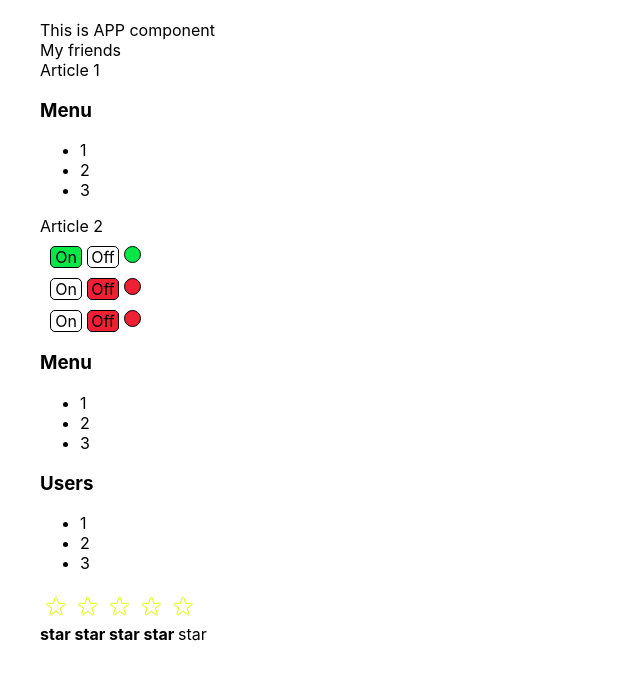
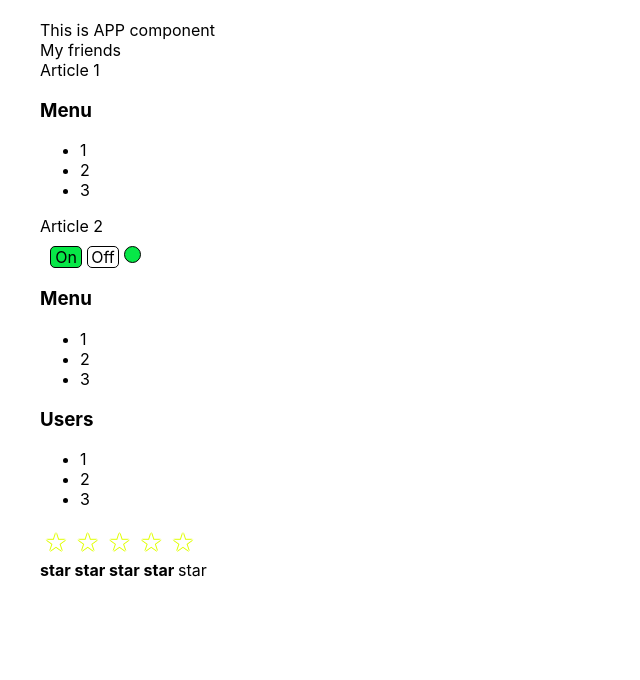
Before and after one commit to igor-minaev/kabzda-kak-podrobno, a React (Create React App) app: page / in a window 1280 px wide. Shown: the top 680 px of the page, without its empty margins (0-640 px from the left). Built offline with nearby package versions, Linux system fonts and the light colour scheme.

Commit message:
09 - callbacks 2 (UncontrolledOnOff refactor)

```diff
--- a/src/App.tsx
+++ b/src/App.tsx
@@ -19,6 +19,7 @@ function App() {
     const [ratingValue, setRatingValue] = useState<RatingValueType>(4)
     const [accordionCollapsed, setAccordionCollapsed] = useState<boolean>(false)
     const [switchOn, setSwitchOn] = useState<boolean>(true)
+    console.log(switchOn)
     return (
         <div className="App">
             <PageTitle title="This is APP component"/>
@@ -28,8 +29,7 @@ function App() {
                        onChange={() => setAccordionCollapsed(!accordionCollapsed)}/>
             Article 2
             <OnOff on={switchOn} onChange={setSwitchOn}/>
-            <UncontrolledOnOff/>
-            <UncontrolledOnOff/>
+            {/*<UncontrolledOnOff onChange={setSwitchOn}/> {switchOn.toString()}*/}
             <UncontrolledAccordion titleValue="Menu"/>
             <UncontrolledAccordion titleValue="Users"/>
             <UncontrolledRating/>
--- a/src/components/UncontrolledOnOff/UncontrolledOnOff.tsx
+++ b/src/components/UncontrolledOnOff/UncontrolledOnOff.tsx
@@ -1,6 +1,7 @@
 import React, {useState} from 'react';
 
 type OnOffPropsType = {
+    onChange: (on: boolean) => void
 }
 
 export const UncontrolledOnOff = (props: OnOffPropsType) => {
@@ -37,10 +38,19 @@ export const UncontrolledOnOff = (props: OnOffPropsType) => {
         borderRadius: "50%",
         backgroundColor: on ? '#07e747' : '#ee2034'
     }
+
+    const onClicked = () => {
+        setOn(true)
+        props.onChange(true)
+    }
+    const offClicked = () => {
+        setOn(false)
+        props.onChange(false)
+    }
     return (
         <div style={onOffStyle}>
-            <div style={onStyle} onClick={() => setOn(true)}>On</div>
-            <div style={offStyle} onClick={() => setOn(false)}>Off</div>
+            <div style={onStyle} onClick={onClicked}>On</div>
+            <div style={offStyle} onClick={offClicked}>Off</div>
             <div style={switchStyle}></div>
         </div>
     );
```
